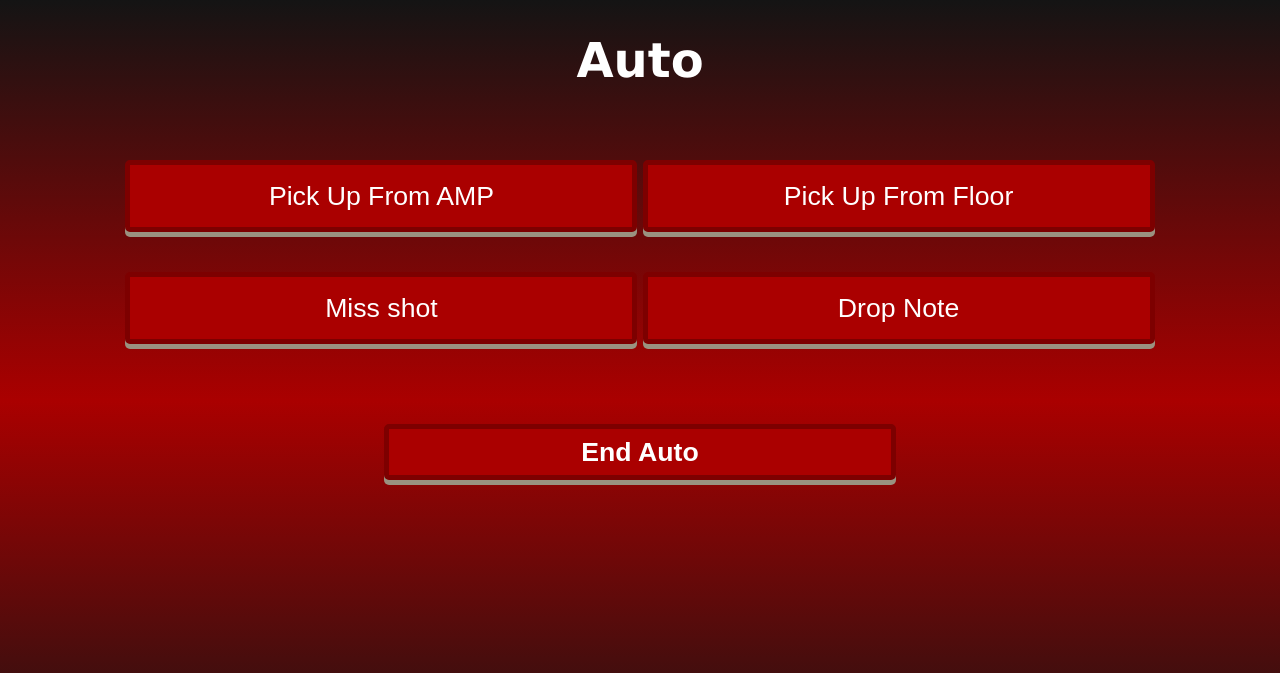
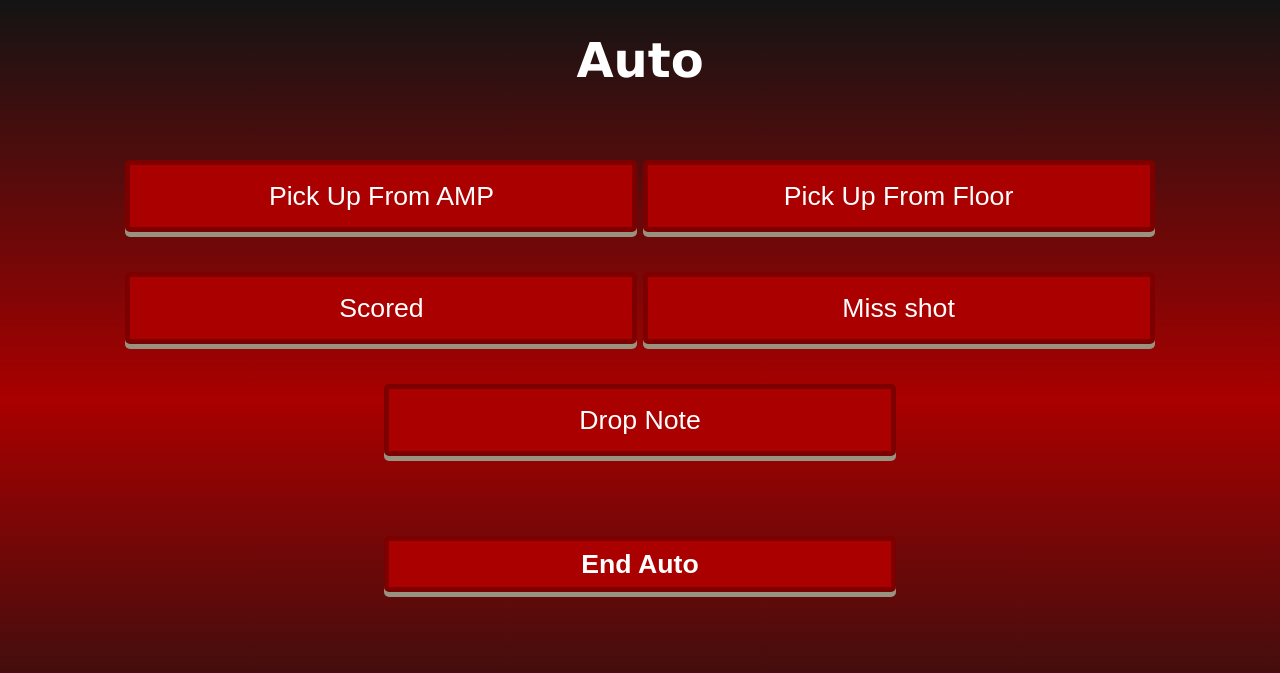
Before and after one commit to cavineers/ScoutingApp2024, a Flask app: page /scout.html in a window 1280 px wide. Shown: the top 673 px of the page. Run offline with Flask 3, Linux system fonts and the light colour scheme.

Commit message:
added score button

```diff
--- a/data_manage.py
+++ b/data_manage.py
@@ -116,14 +116,16 @@ class ScoutingData(Table):
     #auto page
     picked_up_note_amp_auto = Column("AUTO:PICKED UP FROM AMP", "autoPickUpAmp", process_data=count_column_auto)
     picked_up_note_floor_auto = Column("AUTO:PICKED UP FROM FLOOR", "autoPickUpFloor", process_data=count_column_auto)
+    scored_notes_auto = Column("AUTO:SCORED NOTES", "autoScoreNote", process_data=count_column_auto)
     missed_shot_auto = Column("AUTO:MISSED SHOT", "autoMiss", process_data=count_column_auto)
-    dropped_note_auto = Column("AUTO:DROPPED NOTE", "autoDrop", process_data=count_column_auto)
+    dropped_notes_auto = Column("AUTO:DROPPED NOTES", "autoDrop", process_data=count_column_auto)
 
     #teleop page
     picked_up_note_amp = Column("PICKED UP FROM AMP", "pickUpAmp", process_data=count_column_teleop)
     picked_up_note_floor = Column("PICKED UP FROM FLOOR", "pickUpFloor", process_data=count_column_teleop)
+    scored_notes = Column("SCORED NOTES", "scoreNote", process_data=count_column_teleop)
     missed_shot = Column("MISSED SHOT", "miss", process_data=count_column_teleop)
-    dropped_note = Column("DROPPED NOTE", "drop", process_data=count_column_teleop)
+    dropped_notes = Column("DROPPED NOTES", "drop", process_data=count_column_teleop)
     defense = Column("DEFENSE", "defense", process_data=count_column_teleop)
     cooperation = Column("COOPERATION BONUS", "cooperation", process_data=count_column_teleop)
     amplified = Column("AMPLIFIED BONUS", "amplified", process_data=count_column_teleop)
--- a/main.py
+++ b/main.py
@@ -10,7 +10,7 @@ def parse_args():
         arg = sys.argv[i]
         if arg.lower() == "--port":
             i += 1
-            args["port"] = sys.argv[i]
+            args["port"] = int(sys.argv[i])
         i += 1
     return args
 
--- a/static/2024/js/nextpage.js
+++ b/static/2024/js/nextpage.js
@@ -77,6 +77,7 @@ window.addEventListener("load", async () => {
             // save auto-related data to local storage
             localStorage.setItem(AUTO_PICK_UP_AMP, JSON.stringify(autoPickUpAmps));
             localStorage.setItem(AUTO_PICK_UP_FLOOR, JSON.stringify(autoPickUpFloors));
+            localStorage.setItem(AUTO_SCORED_NOTES, JSON.stringify(autoScoreNotes));
             localStorage.setItem(AUTO_MISS, JSON.stringify(autoMisses));
             localStorage.setItem(AUTO_DROP, JSON.stringify(autoDrops));
             localStorage.setItem(END_AUTO_STORAGE, JSON.stringify(getUTCNow()));
@@ -93,6 +94,7 @@ window.addEventListener("load", async () => {
             // save scout-related data to local storage
             localStorage.setItem(PICK_UP_AMP, JSON.stringify(pickUpAmps));
             localStorage.setItem(PICK_UP_FLOOR, JSON.stringify(pickUpFloors));
+            localStorage.setItem(SCORED_NOTES, JSON.stringify(scores));
             localStorage.setItem(MISS, JSON.stringify(misses));
             localStorage.setItem(DROP, JSON.stringify(drops));
             localStorage.setItem(DEFENSE, JSON.stringify(defenses));
--- a/static/2024/js/result.js
+++ b/static/2024/js/result.js
@@ -18,6 +18,7 @@ function collectData() {
     // retrieve and store scout data for the auto phase
     contents["autoPickUpAmp"] = JSON.parse(localStorage.getItem("autoPickUpAmp"))
     contents["autoPickUpFloor"] = JSON.parse(localStorage.getItem("autoPickUpFloor"))
+    contents["autoScoreNote"] = JSON.parse(localStorage.getItem("autoScoreNote"))
     contents["autoMiss"] = JSON.parse(localStorage.getItem("autoMiss"))
     contents["autoDrop"] = JSON.parse(localStorage.getItem("autoDrop"))
     contents["endAuto"] = JSON.parse(localStorage.getItem("endAuto"));
@@ -25,6 +26,7 @@ function collectData() {
     // retrieve and store scout data for the teleop phase
     contents["pickUpAmp"] = JSON.parse(localStorage.getItem("pickUpAmp"));
     contents["pickUpFloor"] = JSON.parse(localStorage.getItem("pickUpFloor"));
+    contents["scoreNote"] = JSON.parse(localStorage.getItem("scoreNote"));
     contents["miss"] = JSON.parse(localStorage.getItem("miss"));
     contents["drop"] = JSON.parse(localStorage.getItem("drop"));
     contents["defense"] = JSON.parse(localStorage.getItem("defense"));
--- a/static/2024/js/scout.js
+++ b/static/2024/js/scout.js
@@ -4,6 +4,8 @@ let scoreNotes = [];
 let autoPickUpAmps = []
 /** @type {Array.<number>} */
 let autoPickUpFloors = []
+/** @type {Array.<number>} */
+let autoScoreNotes = [];
 /** @type {Array.<number>} */
 let autoMisses = []
 /** @type {Array.<number>} */
@@ -12,6 +14,8 @@ let autoDrops = []
 let pickUpAmps = []
 /** @type {Array.<number>} */
 let pickUpFloors = []
+/** @type {Array.<number>} */
+let scores = [];
 /** @type {Array.<number>} */
 let misses = [];
 /** @type {Array.<number>} */
@@ -23,12 +27,14 @@ let cooperations = [];
 /** @type {Array.<number>} */
 let amplifies = [];
 
-const AUTO_PICK_UP_AMP = "autoPickUpAmp"; //picks up note from amp during auto
-const AUTO_PICK_UP_FLOOR = "autoPickUpFloor"; //picks up note from floor during auto
+const AUTO_PICK_UP_AMP = "autoPickUpAmp"; // picks up note from amp during auto
+const AUTO_PICK_UP_FLOOR = "autoPickUpFloor"; // picks up note from floor during auto
+const AUTO_SCORED_NOTES = "autoScoreNote"; // scored notes during auto
 const AUTO_MISS = "autoMiss"; // misses with note during auto
 const AUTO_DROP = "autoDrop"; // drops note during auto
 const PICK_UP_AMP = "pickUpAmp"; // picks up note from amp during teleop
 const PICK_UP_FLOOR = "pickUpFloor"; // picks up note from floor during teleop
+const SCORED_NOTES = "scoreNote"; // scored notes during teleop
 const MISS = "miss"; // misses with note during teleop
 const DROP = "drop"; // drops note during teleop
 const DEFENSE = "defense"; // blocks and steals during teleop
@@ -130,10 +136,12 @@ window.addEventListener("load", () => {
     //track button press times
     const autoPickUpAmp = document.getElementById("autoPickUpAmp"); // get the element with the ID "autoPickUpAmp"
     const autoPickUpFloor = document.getElementById("autoPickUpFloor"); // get the element with the ID "autoPickUpFloor"
+    const autoScoreNote = document.getElementById("autoScoreNote"); // get the element with the ID "autoPickUpFloor"
     const autoMiss = document.getElementById("autoMiss"); // get the element with the ID "autoMiss"
     const autoDrop = document.getElementById("autoDrop"); // get the element with the ID "autoDrop"
     const pickUpAmp = document.getElementById("pickUpAmp"); // get the element with the ID "pickUpAmp"
     const pickUpFloor = document.getElementById("pickUpFloor"); // get the element with the ID "pickUpFloor"
+    const scoreNote = document.getElementById("scoreNote"); // get the element with the ID "pickUpFloor"
     const miss = document.getElementById("miss"); // get the element with the ID "miss"
     const drop = document.getElementById("drop"); // get the element with the ID "drop"
     const defense = document.getElementById("defense"); // get the element with the ID "defense"
@@ -142,10 +150,12 @@ window.addEventListener("load", () => {
 
     setMarkTime(autoPickUpAmp, AUTO_PICK_UP_AMP, autoPickUpAmps); // set a mark time for the element with ID "autoPickUpAmp"
     setMarkTime(autoPickUpFloor, AUTO_PICK_UP_FLOOR, autoPickUpFloors); // set a mark time for the element with ID "autoPickUpFloor"
+    setMarkTime(autoScoreNote, AUTO_SCORED_NOTES, autoScoreNotes); // set a mark time for the element with ID "autoPickUpFloor"
     setMarkTime(autoMiss, AUTO_MISS, autoMisses); // set a mark time for the element with ID "autoMiss"
     setMarkTime(autoDrop, AUTO_DROP, autoDrops); // set a mark time for the element with ID "autoDrop"
     setMarkTime(pickUpAmp, PICK_UP_AMP, pickUpAmps); // set a mark time for the element with ID "pickUpAmp"
     setMarkTime(pickUpFloor, PICK_UP_FLOOR, pickUpFloors); // set a mark time for the element with ID "pickUpFloor"
+    setMarkTime(scoreNote, SCORED_NOTES, scores); // set a mark time for the element with ID "pickUpFloor"
     setMarkTime(miss, MISS, misses); // set a mark time for the element with ID "miss"
     setMarkTime(drop, DROP, drops); // set a mark time for the element with ID "drop"
     setMarkTime(defense, DEFENSE, defenses); // set a mark time for the element with ID "defense"
--- a/templates/scout.html
+++ b/templates/scout.html
@@ -22,6 +22,9 @@
                 <button class="button_red" id="autoPickUpFloor">Pick Up From Floor</button>
             </label>
             <label>
+                <button class="button_red" id="autoScoreNote">Scored</button>
+            </label>
+            <label>
                 <button class="button_red" id="autoMiss">Miss shot</button>
             </label>
             <label>
@@ -44,6 +47,9 @@
             </label>
             <label>
                 <button class="button_red" id="pickUpFloor">Pick Up From Floor</button>
+            </label>
+            <label>
+                <button class="button_red" id="scoreNote">Scored</button>
             </label>
             <label>
                 <button class="button_red" id="miss">Miss Shot</button>
```
